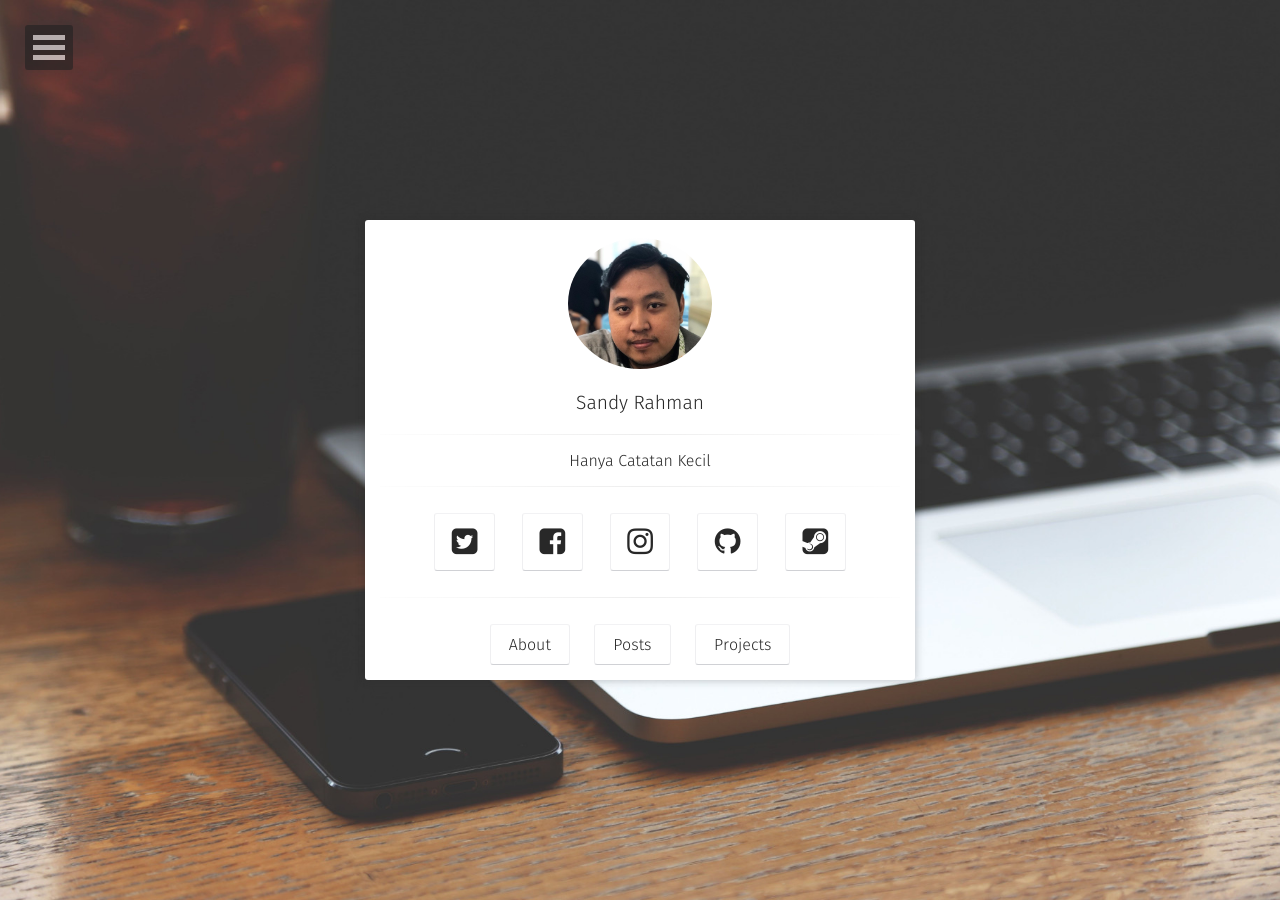
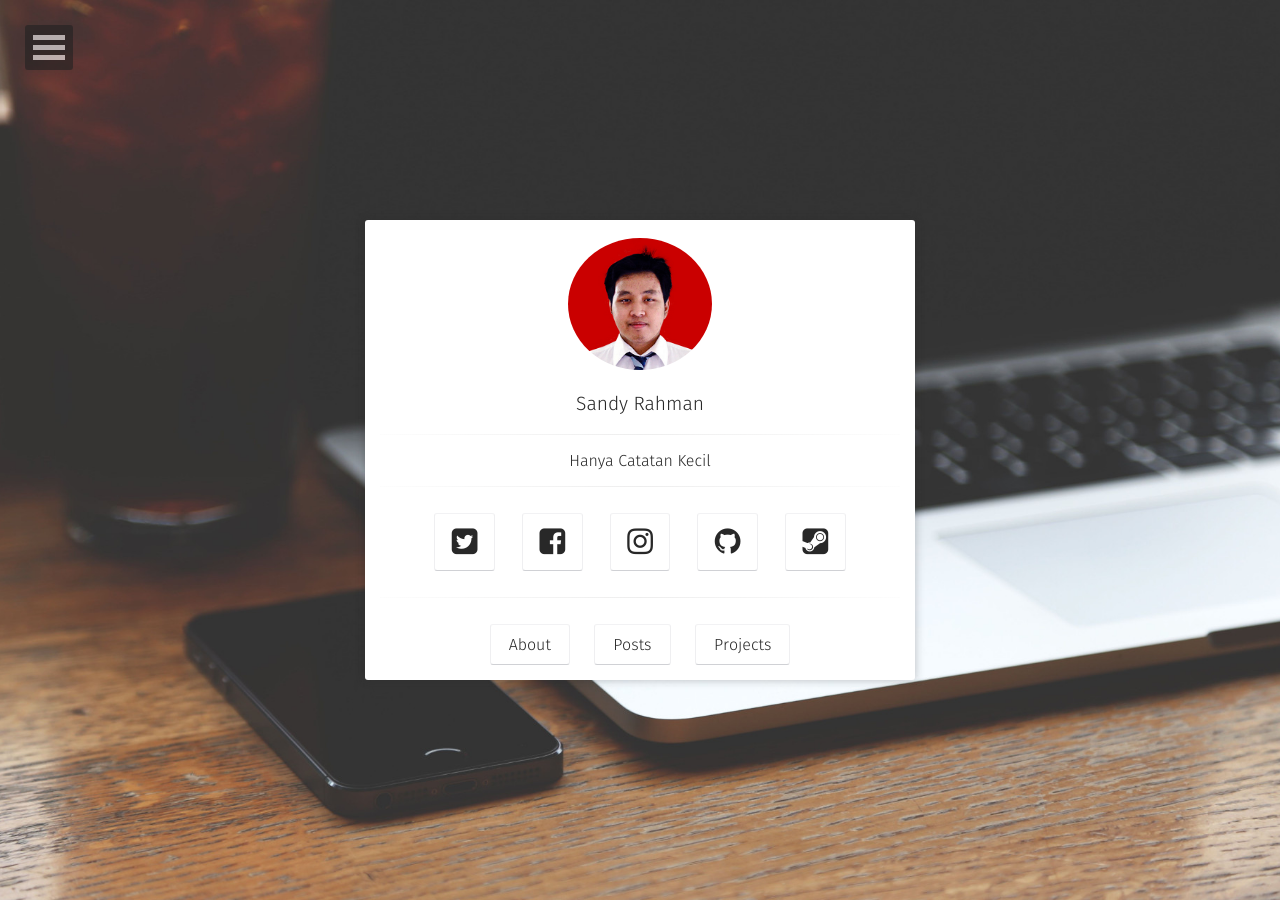
Before and after one commit to SandyRahman/sandyrahman.github.io, a Jekyll site: the page built from index.html, in a window 1280 px wide. Built offline with Jekyll 4.4.1, drawn with Linux system fonts in a browser that asks for light colours; some web fonts are replaced.

```diff
--- a/_config.yml
+++ b/_config.yml
@@ -4,7 +4,7 @@ bio:                'Hanya Catatan Kecil'
 description:        "Moon is a minimal, one column jekyll theme for your blog."
 reading_time:       true
 words_per_minute:   200
-logo:               'assets/img/PP_Git.jpg'
+logo:               'assets/img/sandy.png'
 background:         'assets/img/placeholder-big.jpg'
 tiled_bg:           false   # Set this true if you want to tile your background image, otherwise it will be covered
 locale:             en_US
@@ -38,7 +38,7 @@ disqus_shortname:   taylantatli
   #ad-slot:
 #bing-verify:
 #email:
-twitter:            username
+twitter:            https://twitter.com/SandyRahman
 facebook:           username
 github-url:         username
 #stackoverflow:     123456/username   from a "http://stackoverflow.com/users/123456/username" link
```
Also changed, not shown: assets/img/sandy.png.
